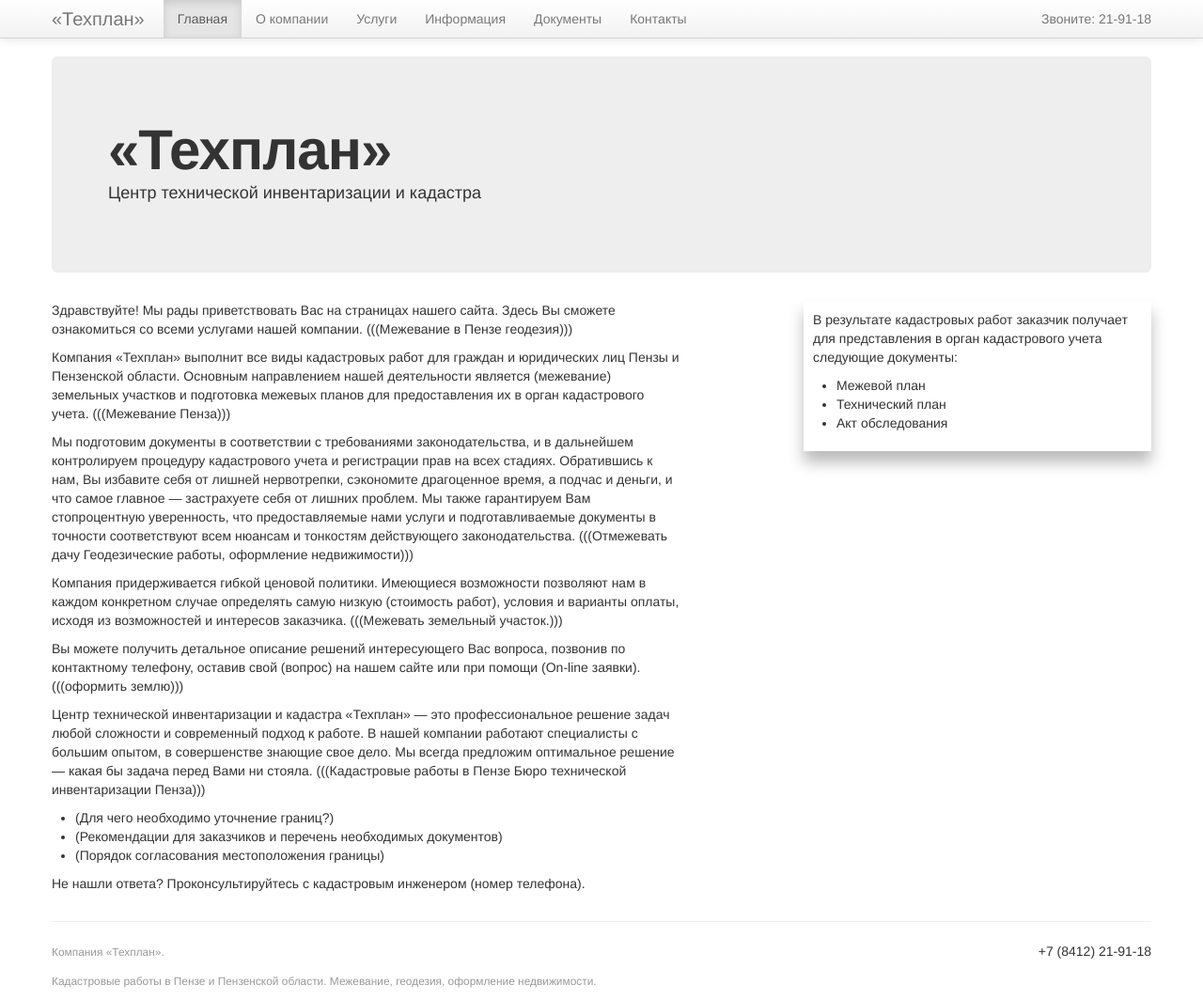
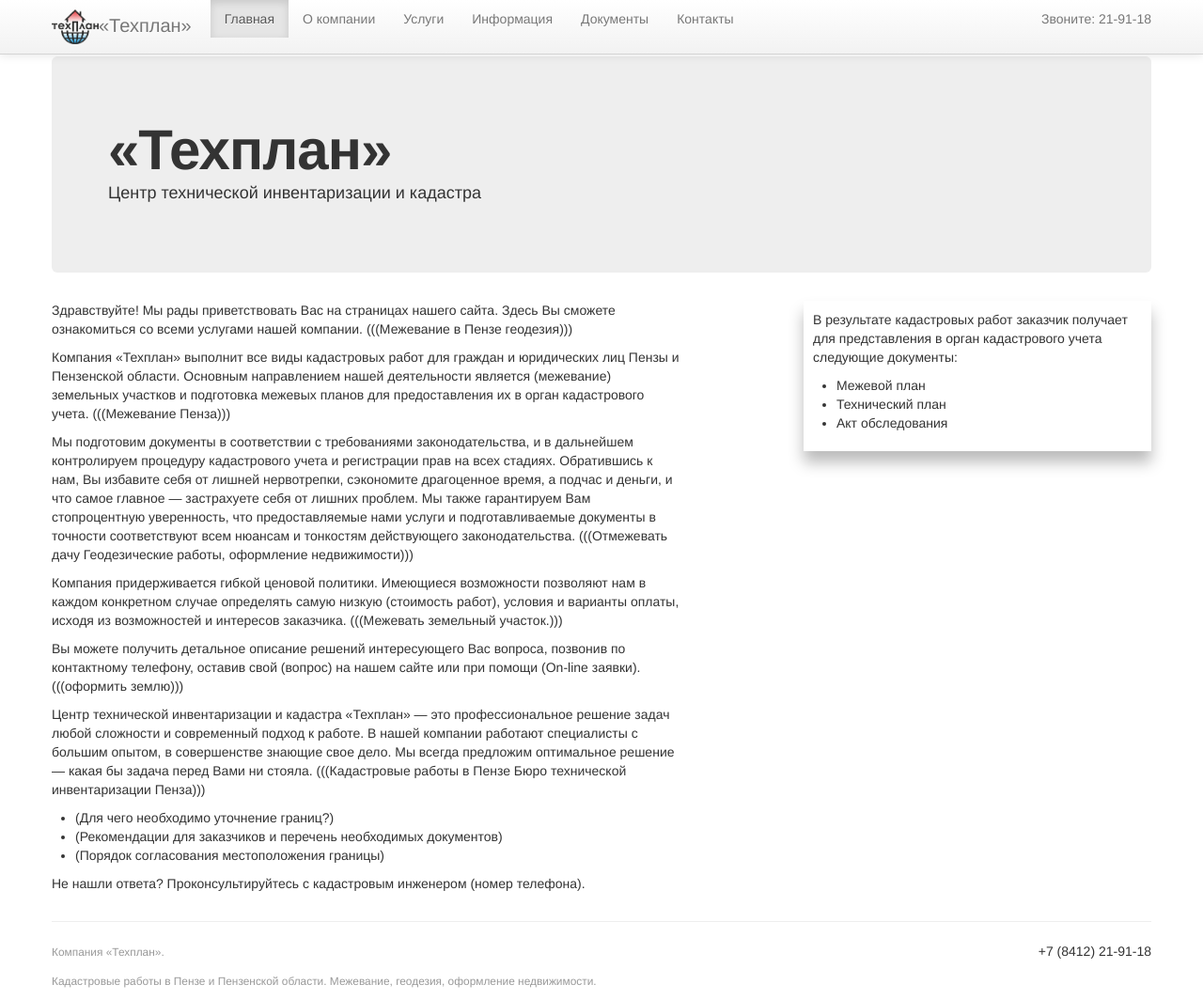
Before and after one commit to m1kc/m1kc.github.com, a Jekyll site: the page built from tehplan/index.md, in a window 1280 px wide and 1064 px high. Shown: the whole window at 94% size. Built offline with Jekyll 4.4.1, drawn with Linux system fonts in a browser that asks for light colours; Markdown is read by kramdown in place of the engine named in the settings.

Commit message:
Tehplan.

```diff
--- a/_layouts/default.html
+++ b/_layouts/default.html
@@ -24,7 +24,7 @@
             <span class="icon-bar"></span>
             <span class="icon-bar"></span>
           </button>
-          <a class="brand" href="#">&laquo;Техплан&raquo;</a>
+          <a class="brand" href="#"><img src="logo.png" width="50" />&laquo;Техплан&raquo;</a>
           <div class="nav-collapse collapse">
             <ul class="nav">
               <li class="active"><a href="#">Главная</a></li>
```
Also changed, not shown: tehplan/logo.png (added).
